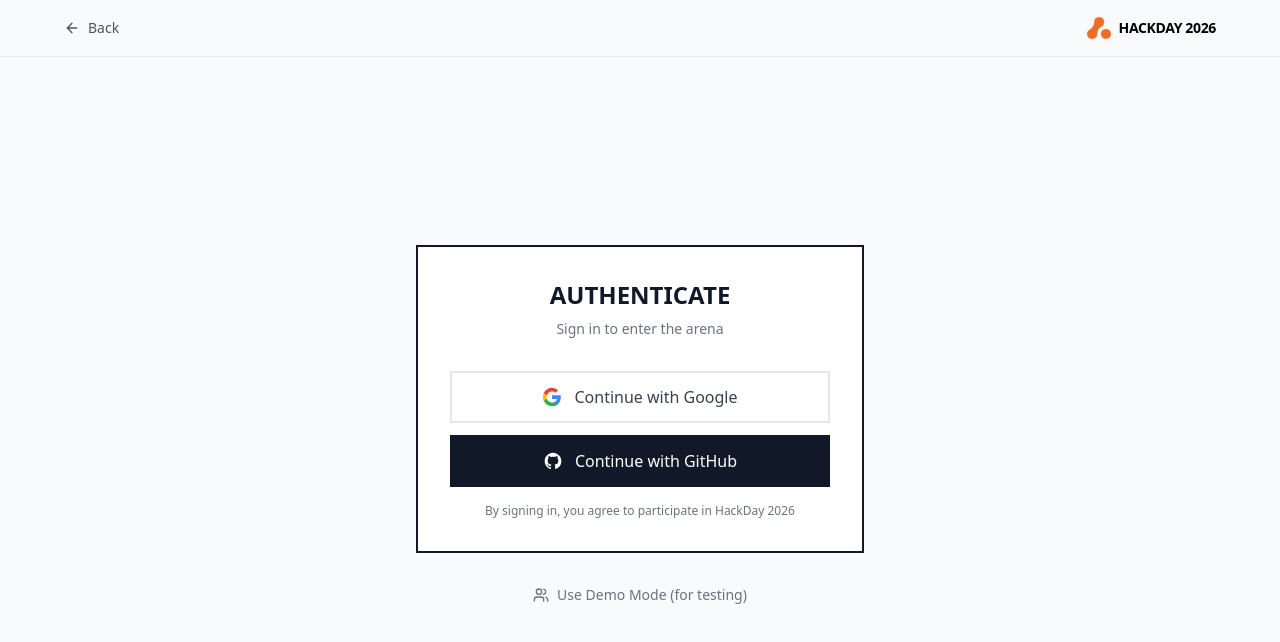
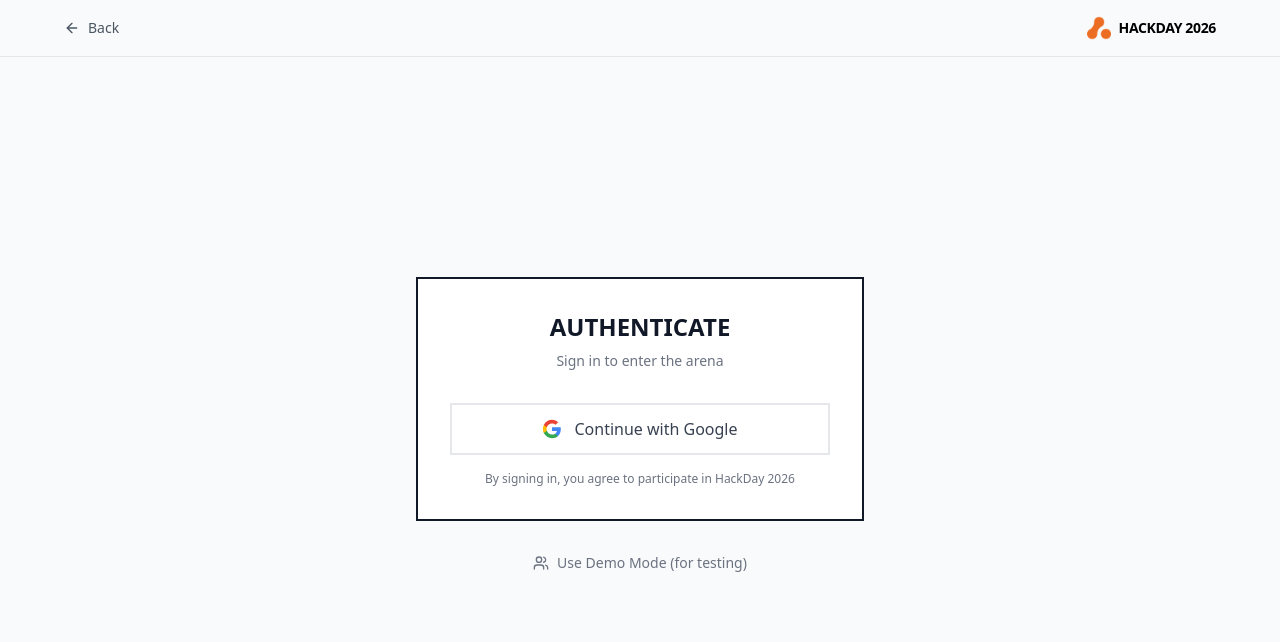
Before and after one commit to nickfine/hd26ai, a React (Vite) app: page / in a window 1280 px wide. Both pictures are taken after a click on the button "ENTER THE ARENA". Shown: the top 642 px of the page. Built offline with nearby package versions, Linux system fonts and the light colour scheme; no server answers; the database is empty.

Commit message:
chore: Remove GitHub OAuth login, keep Google only v0.9.1

```diff
--- a/package.json
+++ b/package.json
@@ -1,7 +1,7 @@
 {
   "name": "hd26ai",
   "private": true,
-  "version": "0.9.0",
+  "version": "0.9.1",
   "type": "module",
   "scripts": {
     "dev": "vite",
--- a/src/App.jsx
+++ b/src/App.jsx
@@ -453,8 +453,6 @@
   const handleOAuthSignIn = useCallback(async (provider) => {
     if (provider === 'google') {
       await auth.signInWithGoogle();
-    } else if (provider === 'github') {
-      await auth.signInWithGitHub();
     }
   }, [auth]);
 
--- a/src/components/Login.jsx
+++ b/src/components/Login.jsx
@@ -20,17 +20,6 @@
     <path
       fill="#EA4335"
       d="M12 5.38c1.62 0 3.06.56 4.21 1.64l3.15-3.15C17.45 2.09 14.97 1 12 1 7.7 1 3.99 3.47 2.18 7.07l3.66 2.84c.87-2.6 3.3-4.53 6.16-4.53z"
-    />
-  </svg>
-);
-
-// GitHub Icon SVG
-const GitHubIcon = () => (
-  <svg className="w-5 h-5" fill="currentColor" viewBox="0 0 24 24">
-    <path
-      fillRule="evenodd"
-      clipRule="evenodd"
-      d="M12 2C6.477 2 2 6.484 2 12.017c0 4.425 2.865 8.18 6.839 9.504.5.092.682-.217.682-.483 0-.237-.008-.868-.013-1.703-2.782.605-3.369-1.343-3.369-1.343-.454-1.158-1.11-1.466-1.11-1.466-.908-.62.069-.608.069-.608 1.003.07 1.531 1.032 1.531 1.032.892 1.53 2.341 1.088 2.91.832.092-.647.35-1.088.636-1.338-2.22-.253-4.555-1.113-4.555-4.951 0-1.093.39-1.988 1.029-2.688-.103-.253-.446-1.272.098-2.65 0 0 .84-.27 2.75 1.026A9.564 9.564 0 0112 6.844c.85.004 1.705.115 2.504.337 1.909-1.296 2.747-1.027 2.747-1.027.546 1.379.202 2.398.1 2.651.64.7 1.028 1.595 1.028 2.688 0 3.848-2.339 4.695-4.566 4.943.359.309.678.92.678 1.855 0 1.338-.012 2.419-.012 2.747 0 .268.18.58.688.482A10.019 10.019 0 0022 12.017C22 6.484 17.522 2 12 2z"
     />
   </svg>
 );
@@ -101,25 +90,6 @@
                 )}
               </button>
 
-              {/* GitHub Sign In */}
-              <button
-                type="button"
-                onClick={() => onOAuthSignIn?.('github')}
-                disabled={authLoading}
-                className="w-full py-3 px-4 border-2 border-gray-900 bg-gray-900 text-white
-                           hover:bg-gray-800 transition-all
-                           flex items-center justify-center gap-3 font-medium
-                           disabled:opacity-50 disabled:cursor-not-allowed"
-              >
-                {authLoading ? (
-                  <Loader2 className="w-5 h-5 animate-spin" />
-                ) : (
-                  <>
-                    <GitHubIcon />
-                    <span>Continue with GitHub</span>
-                  </>
-                )}
-              </button>
             </div>
 
             {/* Info text */}
--- a/src/hooks/useAuth.js
+++ b/src/hooks/useAuth.js
@@ -1,5 +1,5 @@
 import { useState, useEffect, useCallback } from 'react';
-import { supabase, signInWithGoogle, signInWithGitHub, signOut } from '../lib/supabase';
+import { supabase, signInWithGoogle, signOut } from '../lib/supabase';
 
 /**
  * Custom hook for authentication with Supabase
@@ -117,20 +117,6 @@
     // Loading will be set to false by auth state change listener
   }, []);
 
-  // Sign in with GitHub
-  const handleGitHubSignIn = useCallback(async () => {
-    setError(null);
-    setLoading(true);
-
-    const { error: signInError } = await signInWithGitHub();
-
-    if (signInError) {
-      setError(signInError.message);
-      setLoading(false);
-    }
-    // Loading will be set to false by auth state change listener
-  }, []);
-
   // Sign out
   const handleSignOut = useCallback(async () => {
     setError(null);
@@ -199,7 +185,6 @@
 
     // Actions
     signInWithGoogle: handleGoogleSignIn,
-    signInWithGitHub: handleGitHubSignIn,
     signOut: handleSignOut,
     updateProfile,
     refreshProfile,
--- a/src/lib/supabase.js
+++ b/src/lib/supabase.js
@@ -32,16 +32,6 @@
   return { data, error };
 };
 
-export const signInWithGitHub = async () => {
-  const { data, error } = await supabase.auth.signInWithOAuth({
-    provider: 'github',
-    options: {
-      redirectTo: `${window.location.origin}/`,
-    },
-  });
-  return { data, error };
-};
-
 export const signOut = async () => {
   const { error } = await supabase.auth.signOut();
   return { error };
```
